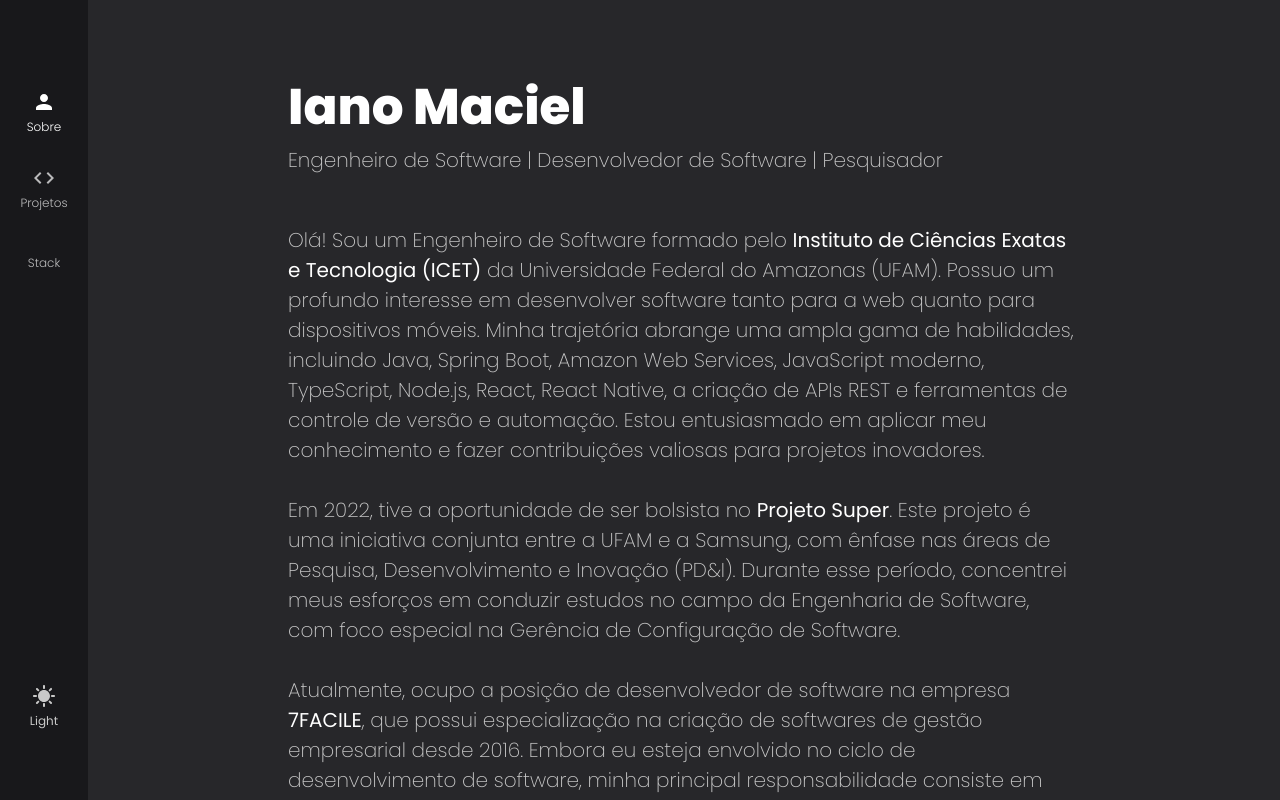
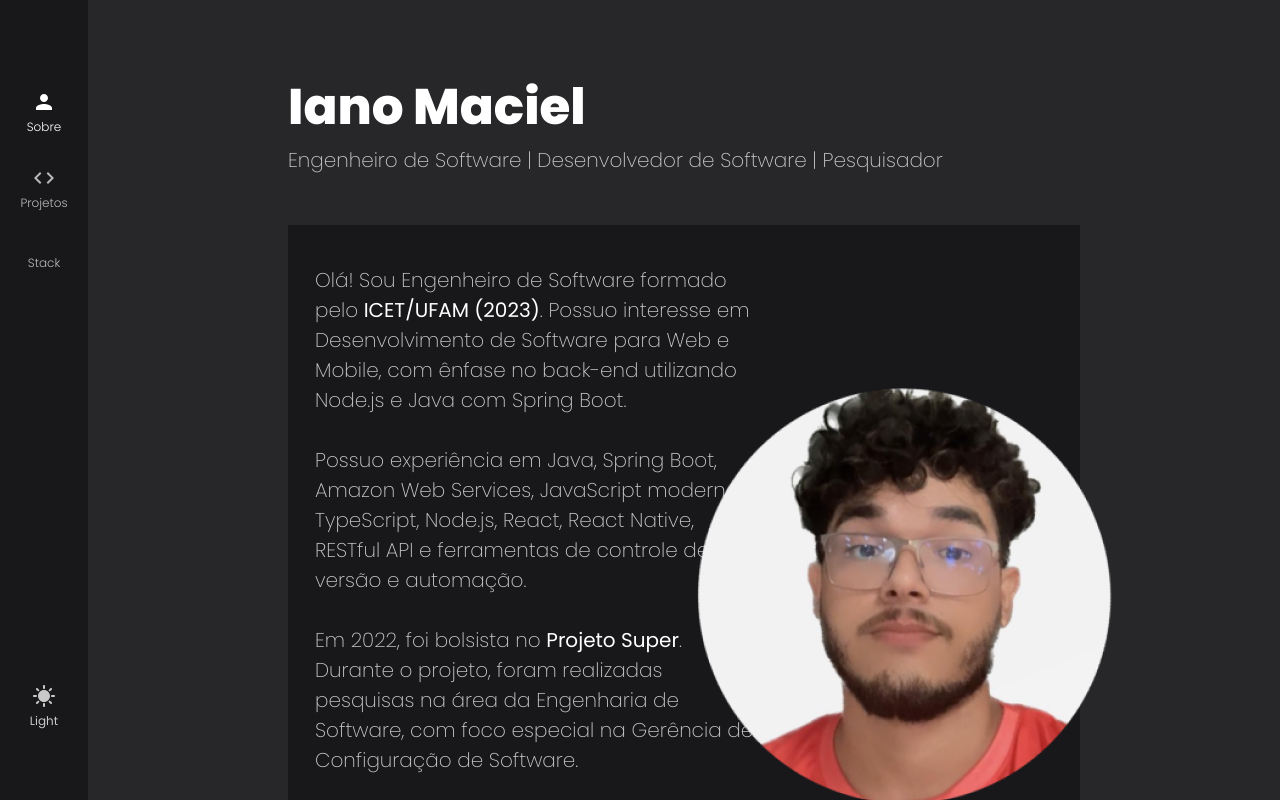
Before and after one commit to IanoMaciel/portfolio, a React (Create React App) app: page / in a window 1280 px wide. Built offline with nearby package versions, Linux system fonts and the light colour scheme; some icons are missing.

Commit message:
ajuste na página inicial

```diff
--- /dev/null
+++ b/src/components/AboutMeCard/index.tsx
@@ -0,0 +1,38 @@
+import * as S from "./styles";
+
+export default function AboutMeCard() {
+    return (
+        <S.Container>
+            <S.Contant>
+                <p>
+                    Olá! Sou Engenheiro de Software formado pelo{' '}
+                    <a
+                        href="https://icet.ufam.edu.br/ensino/graduacao/engenharia-de-software/"
+                        target="_blank"
+                    >
+                        ICET/UFAM (2023)
+                    </a>. Possuo interesse em Desenvolvimento de Software para Web e Mobile, com ênfase no back-end utilizando Node.js e Java com Spring Boot.
+                </p>
+
+                <p>
+                    Possuo experiência em Java, Spring Boot, Amazon Web Services, JavaScript moderno, TypeScript, Node.js, React, React Native,  RESTful API e ferramentas de controle de versão e automação.
+                </p>
+
+                <p>
+                    Em 2022, foi bolsista no{' '}
+                    <a href="https://super.ufam.edu.br/" target="_blank">
+                        Projeto Super
+                    </a>
+                    . Durante o projeto, foram realizadas pesquisas na área da Engenharia de Software, com foco especial na Gerência de Configuração de Software.
+                </p>
+
+                <p>
+                    Minha paixão pelo desenvolvimento de software permeia todo o ciclo de vida do projeto, desde a concepção da ideia até a entrega do produto final.
+                </p>
+            </S.Contant>
+            <S.Profile>
+                <img src={require('../../assets/myProfile.png')} alt="Profile Photo" />
+            </S.Profile>
+        </S.Container>
+    )
+}
--- /dev/null
+++ b/src/components/AboutMeCard/styles.ts
@@ -0,0 +1,36 @@
+import styled from 'styled-components'
+
+export const Container = styled.div`
+    width: 100%;
+    background-color: ${props => props.theme.colors.tertiary_50};
+
+    display: flex;
+    flex-direction: row;
+    padding: 10px 27px;
+`
+
+export const Contant = styled.div`
+    width: 60%;
+
+    p {
+        font-weight: 200;
+        font-size: 20px;
+        color: ${props => props.theme.colors.secondary};
+        margin: 30px 0;
+
+    }
+
+    a {
+        text-decoration: none;
+        color: ${props => props.theme.colors.primary};
+        font-weight: 400;
+    }
+
+`
+export const Profile = styled.div`
+    width: 40%;
+
+    display: flex;
+    align-items: center;
+    justify-content: center;
+`
--- a/src/views/about/index.tsx
+++ b/src/views/about/index.tsx
@@ -3,9 +3,7 @@ import {
     Contact,
     ContactLink,
     LinkContact,
-    ProfilePhoto,
     AboutMe,
-    AboutContent,
     Networks,
 } from './styles';
 import {
@@ -15,6 +13,9 @@ import {
     AiOutlineMail,
 } from 'react-icons/ai';
 
+
+import AboutMeCard from '../../components/AboutMeCard';
+
 export default function About() {
     return (
         <Container>
@@ -22,54 +23,8 @@ export default function About() {
                 <h1>Iano Maciel</h1>
                 <span>Engenheiro de Software | Desenvolvedor de Software | Pesquisador</span>
             </AboutMe>
-            <AboutContent>
-                <p>
-                    Olá! Sou um Engenheiro de Software formado pelo{' '}
-                    <a
-                        href="https://icet.ufam.edu.br/ensino/graduacao/engenharia-de-software/"
-                        target="_blank"
-                    >
-                        Instituto de Ciências Exatas e Tecnologia (ICET)
-                    </a>{' '}
-                    da Universidade Federal do Amazonas (UFAM). Possuo um profundo interesse em
-                    desenvolver software tanto para a web quanto para dispositivos móveis. Minha
-                    trajetória abrange uma ampla gama de habilidades, incluindo Java, Spring Boot,
-                    Amazon Web Services, JavaScript moderno, TypeScript, Node.js, React, React
-                    Native, a criação de APIs REST e ferramentas de controle de versão e automação.
-                    Estou entusiasmado em aplicar meu conhecimento e fazer contribuições valiosas
-                    para projetos inovadores.
-                </p>
 
-                <p>
-                    Em 2022, tive a oportunidade de ser bolsista no{' '}
-                    <a href="https://super.ufam.edu.br/" target="_blank">
-                        Projeto Super
-                    </a>
-                    . Este projeto é uma iniciativa conjunta entre a UFAM e a Samsung, com ênfase
-                    nas áreas de Pesquisa, Desenvolvimento e Inovação (PD&I). Durante esse período,
-                    concentrei meus esforços em conduzir estudos no campo da Engenharia de Software,
-                    com foco especial na Gerência de Configuração de Software.
-                </p>
-
-                <p>
-                    Atualmente, ocupo a posição de desenvolvedor de software na empresa{' '}
-                    <a href="http://7facile.com.br/" target="_blank">
-                        7FACILE
-                    </a>
-                    , que possui especialização na criação de softwares de gestão empresarial desde
-                    2016. Embora eu esteja envolvido no ciclo de desenvolvimento de software, minha
-                    principal responsabilidade consiste em conceber novas funcionalidades e conduzir
-                    a manutenção do software.
-                </p>
-
-                <p>
-                    Minha paixão pelo desenvolvimento de software permeia todo o ciclo de vida do
-                    projeto, desde a concepção da ideia até a entrega do produto final. Estou
-                    profundamente comprometido com todos os aspectos do projeto, desde a criação do
-                    modelo de dados e a arquitetura do sistema até o desenvolvimento tanto do
-                    backend quanto do frontend.
-                </p>
-            </AboutContent>
+            <AboutMeCard/>
 
             <Contact>
                 <h1>Contato</h1>
@@ -98,10 +53,6 @@ export default function About() {
                         ianomaciel685@icloud.com
                     </LinkContact>
                 </ContactLink>
-
-                <ProfilePhoto>
-                    <img src={require('../../assets/profilePhoto.png')} alt="Profile Photo" />
-                </ProfilePhoto>
             </Networks>
         </Container>
     );
```
Also changed, not shown: src/components/Aside/styles.ts (line endings or trailing spaces).
